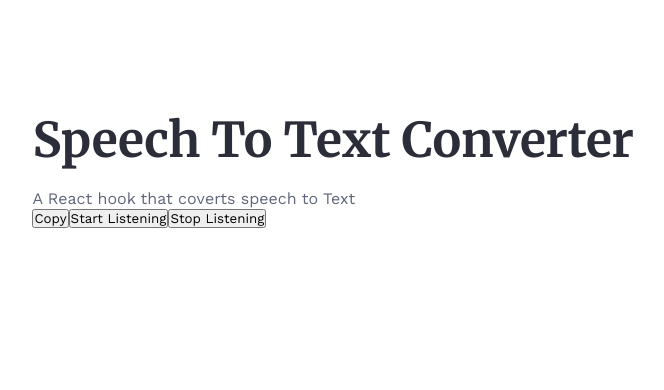
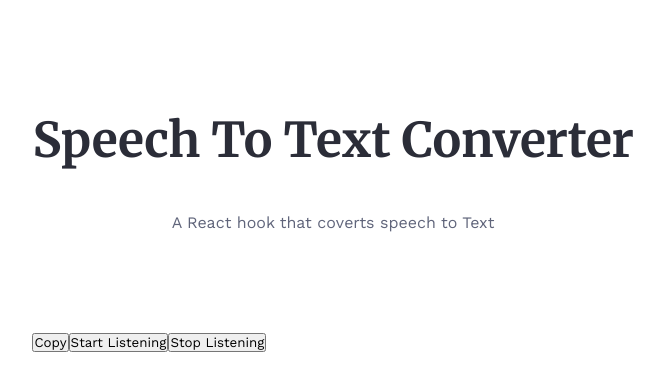
Before and after one commit to Kirttinath/text-to-speech-app, a React (Create React App) app: page / in a window 1280 px wide. Shown: the top 390 px of the page, without its empty margins (307-971 px from the left). Built offline with nearby package versions, Linux system fonts and the light colour scheme.

Commit message:
paragraph tag styling like width alignment bottom margin

```diff
--- a/src/App.css
+++ b/src/App.css
@@ -29,3 +29,9 @@ h2 {
   letter-spacing: -0.2px;
   font-family: "Merriweather", serif;
 }
+p {
+  max-width: 50rem;
+  text-align: center;
+  margin-top: 24px;
+  margin-bottom: 100px;
+}
```
